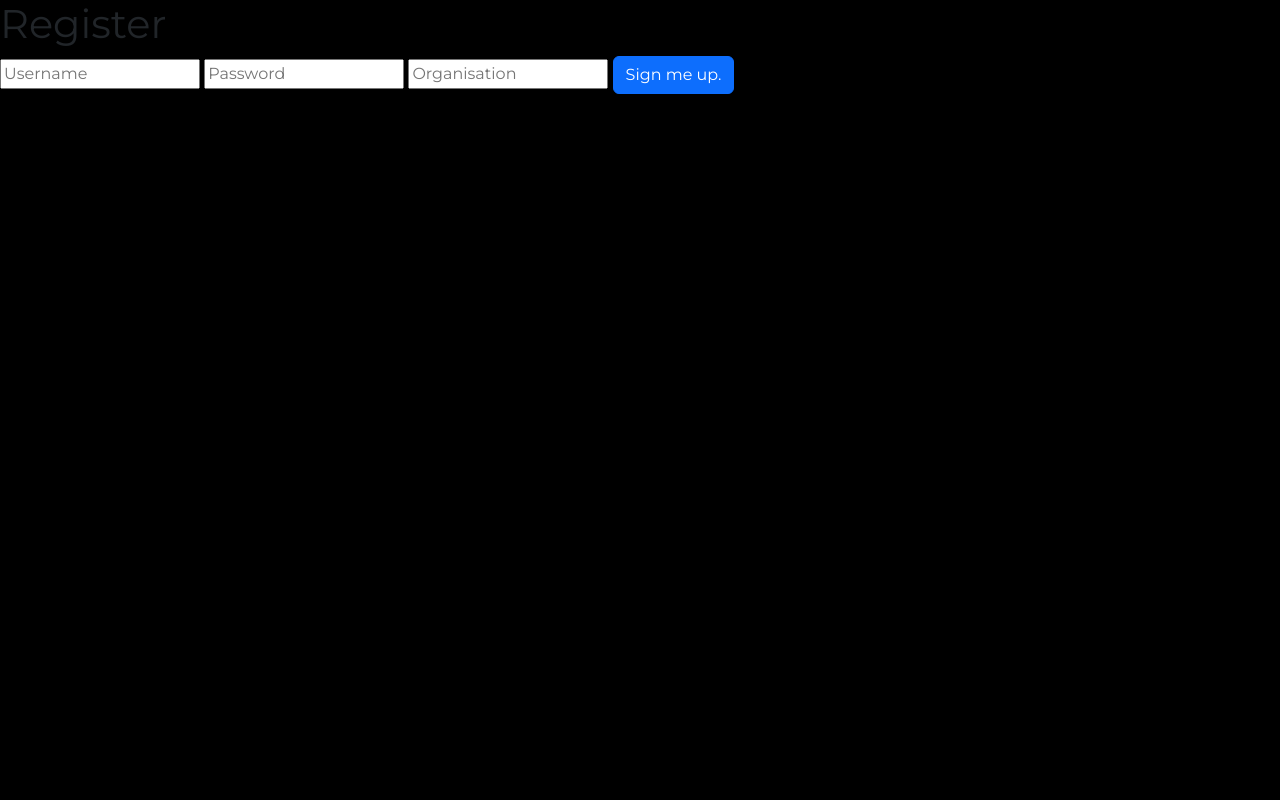
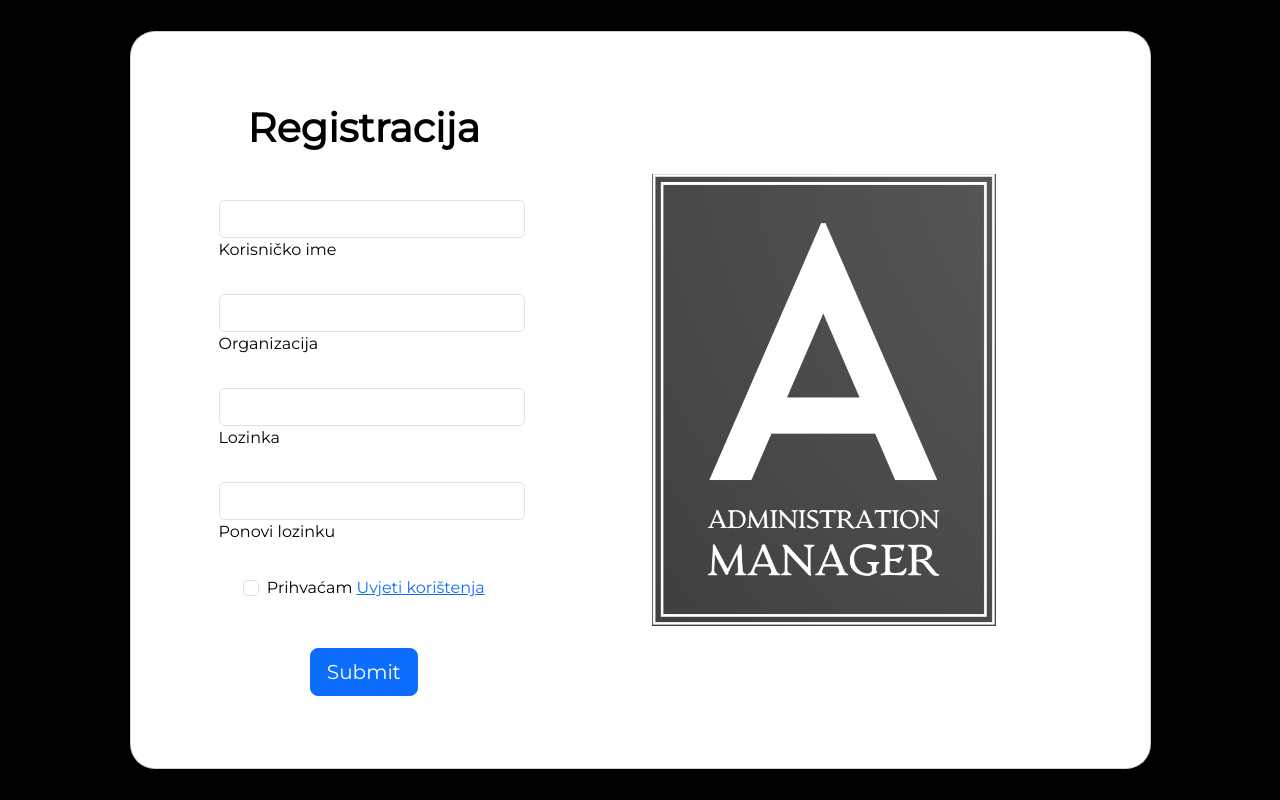
Before and after one commit to i2martin/AdministrationManager, a Flask app: page /register in a window 1280 px wide. Run offline with Flask 2, Linux system fonts and the light colour scheme; parts of the project's set-up code (start-up, migrations or seed data) failed here and were passed over; some libraries are stand-ins or nearby versions.

Commit message:
Reworked signup form and added option to sign_in user after registration

```diff
--- a/main.py
+++ b/main.py
@@ -70,16 +70,19 @@ def home():
 
 @app.route('/register', methods=["GET", "POST"])
 def register():
-    #TODO: Add checks (i.e. existing username) so that it doesn't crash
+    # TODO: Add checks (i.e. existing username) so that it doesn't crash
     if request.method == "POST":
         new_user = User(
             username=request.form.get('username'),
             password= generate_password_hash(password=request.form.get('password'), method='pbkdf2:sha256', salt_length=8),
             organisation=request.form.get('organisation')
         )
+        print(new_user.username)
+        print(new_user.password)
+        print(new_user.organisation)
         db.session.add(new_user)
         db.session.commit()
-
+        login_user(new_user)
         return redirect(url_for("putni_troskovi"))
 
     return render_template("register.html")
--- a/templates/register.html
+++ b/templates/register.html
@@ -3,6 +3,78 @@
 <header> <meta name="viewport" content="width=device-width, initial-scale=1" /></header>
 {% block content %}
 
+<section class="vh-100">
+  <div class="container h-100">
+    <div class="row d-flex justify-content-center align-items-center h-100">
+      <div class="col-lg-12 col-xl-11">
+        <div class="card text-black" style="border-radius: 25px;">
+          <div class="card-body p-md-5">
+            <div class="row justify-content-center">
+              <div class="col-md-10 col-lg-6 col-xl-5 order-2 order-lg-1">
+
+                <p class="text-center h1 fw-bold mb-5 mx-1 mx-md-4 mt-4">Registracija</p>
+
+                <form class="mx-1 mx-md-4" action="{{ url_for('register') }}" method="post">
+
+                  <div class="d-flex flex-row align-items-center mb-4">
+                    <i class="fas fa-user fa-lg me-3 fa-fw"></i>
+                    <div class="form-outline flex-fill mb-0">
+                      <input type="text" id="form3Example1c" name ="username" class="form-control" />
+                      <label class="form-label" for="form3Example1c">Korisničko ime</label>
+                    </div>
+                  </div>
+
+                  <div class="d-flex flex-row align-items-center mb-4">
+                    <i class="fas fa-envelope fa-lg me-3 fa-fw"></i>
+                    <div class="form-outline flex-fill mb-0">
+                      <input type="text" name ="organisation" id="form3Example3c" class="form-control" />
+                      <label class="form-label" for="form3Example3c">Organizacija</label>
+                    </div>
+                  </div>
+
+                  <div class="d-flex flex-row align-items-center mb-4">
+                    <i class="fas fa-lock fa-lg me-3 fa-fw"></i>
+                    <div class="form-outline flex-fill mb-0">
+                      <input type="password"  name ="password" id="form3Example4c" class="form-control" />
+                      <label class="form-label" for="form3Example4c">Lozinka</label>
+                    </div>
+                  </div>
+
+                  <div class="d-flex flex-row align-items-center mb-4">
+                    <i class="fas fa-key fa-lg me-3 fa-fw"></i>
+                    <div class="form-outline flex-fill mb-0">
+                      <input type="password" id="form3Example4cd" class="form-control" />
+                      <label class="form-label" for="form3Example4cd">Ponovi lozinku</label>
+                    </div>
+                  </div>
+
+                  <div class="form-check d-flex justify-content-center mb-5">
+                    <input class="form-check-input me-2" type="checkbox" value="" id="form2Example3c" />
+                    <label class="form-check-label" for="form2Example3">
+                      Prihvaćam <a href="#!">Uvjeti korištenja</a>
+                    </label>
+                  </div>
+
+                  <div class="d-flex justify-content-center mx-4 mb-3 mb-lg-4">
+                    <input type="submit" class="btn btn-primary btn-lg"></input>
+                  </div>
+
+                </form>
+
+              </div>
+              <div class="col-md-10 col-lg-6 col-xl-7 d-flex align-items-center order-1 order-lg-2">
+
+                <img src="{{url_for('static', filename='images/logo2.png')}}"
+                  class="img-fluid" alt="Logo" style="width: 80%; padding-left: 15%;">
+              </div>
+            </div>
+          </div>
+        </div>
+      </div>
+    </div>
+  </div>
+</section>
+ <!--
 <div class="box">
 	<h1>Register</h1>
     <form action="{{ url_for('register') }}" method="post">
@@ -11,6 +83,6 @@
         <input type="text" name="organisation" placeholder="Organisation" required="required" />
         <button type="submit" class="btn btn-primary btn-block btn-large">Sign me up.</button>
     </form>
-</div>
+</div> -->
 
 {% endblock %}
```
